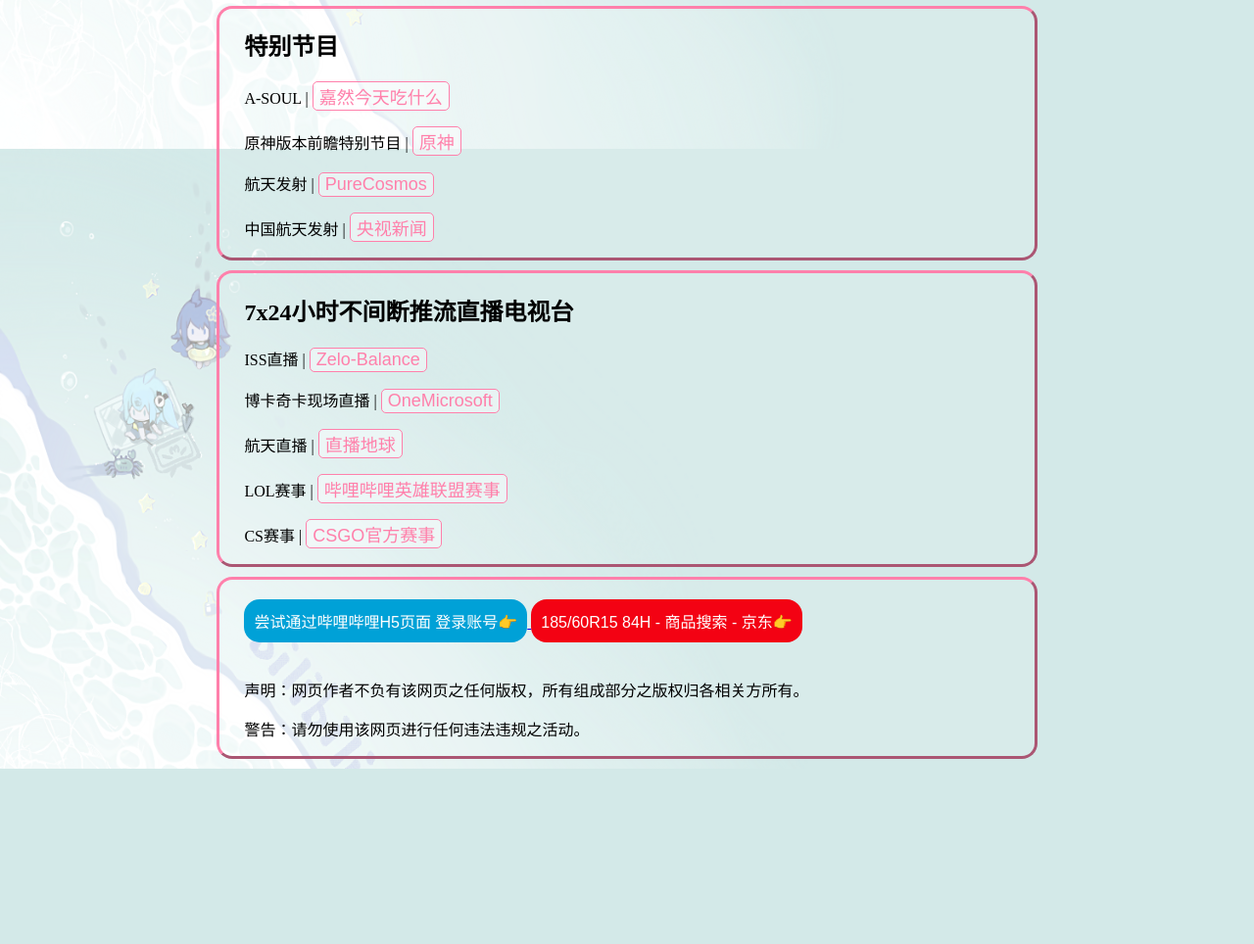
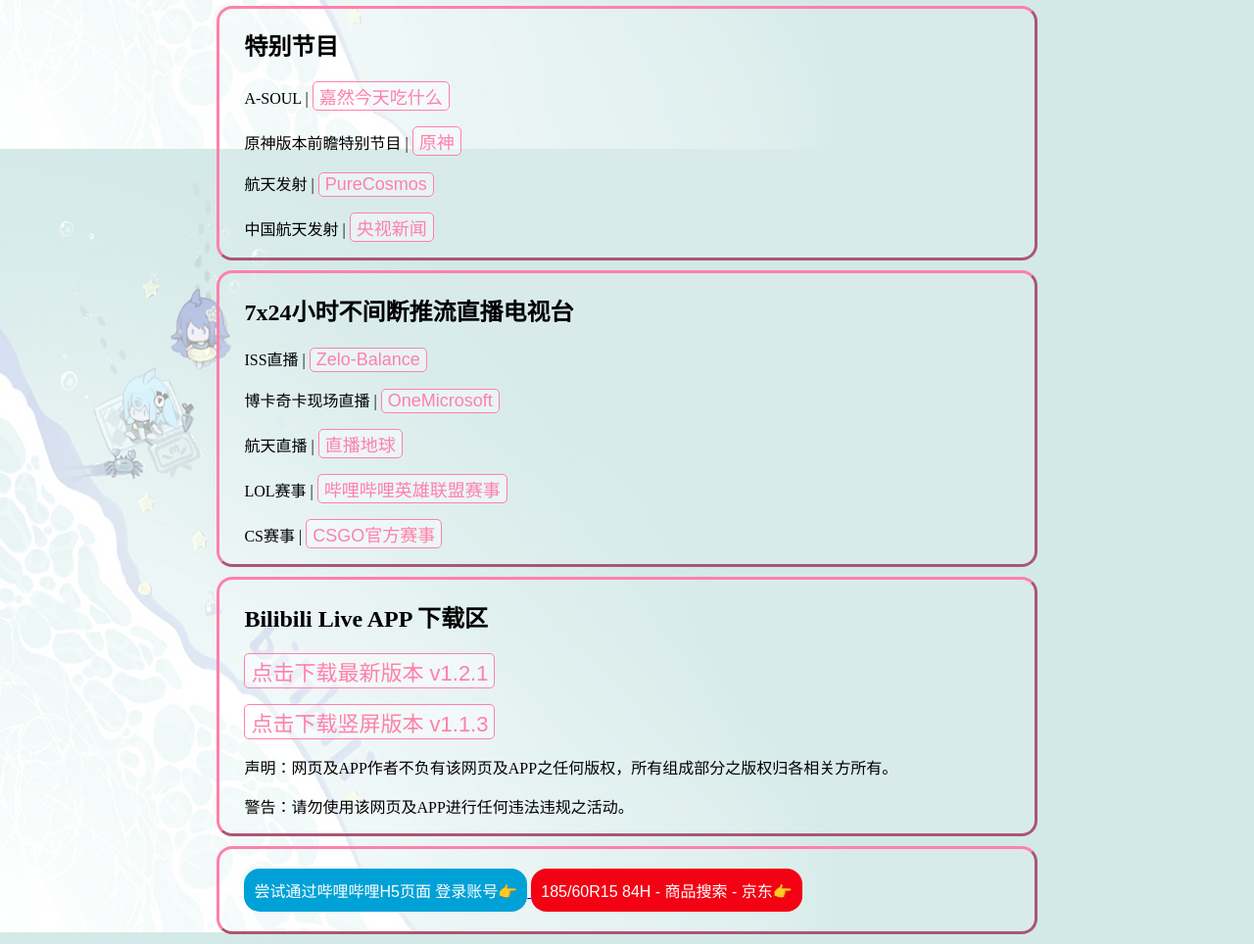
Before and after one commit to WenfengBei/BilibiliLive, a plain HTML site: page LiveNaviPage/index.html in a window 1280 px wide. Shown: the part 1448-2412 px from the top of the page at 98% size. Before the commit the page ends 2233 px from the top, so only its background shows below. Drawn offline with Linux system fonts and the light colour scheme.

Commit message:
v1.2.1 优化了浮动动作按钮（FAB）的位置，从而方便点击弹幕开关按钮。同时也给网页更新了APP下载链接。

```diff
--- a/LiveNaviPage/index.html
+++ b/LiveNaviPage/index.html
@@ -75,6 +75,12 @@
             border-width: 1px;
         }
 
+        button#downloadAPP {
+            font-size: 22px;
+            margin: auto;
+            /* margin-top: 20px; */
+        }
+
         button.specialLink {
             font-size: 16px;
             color: white;
@@ -148,7 +154,27 @@
         <p>LOL赛事 | <a href="https://live.bilibili.com/h5/6"><button class="toLive">哔哩哔哩英雄联盟赛事</button></a></p>
         <p>CS赛事 | <a href="https://live.bilibili.com/h5/35"><button class="toLive">CSGO官方赛事</button></a></p>
     </div>
+    <div>
+        <h2>Bilibili Live APP 下载区</h2>
+        <p>
+            <a href="Bilibili Live 1.2.1 release.apk">
+                <button id="downloadAPP" class="toLive">
+                    点击下载最新版本 v1.2.1
+                </button>
+            </a>
+        </p>
+        <p>
+            <a href="Bilibili Live 1.1.3 release (竖屏最终版).apk">
+                <button id="downloadAPP" class="toLive">
+                    点击下载竖屏版本 v1.1.3
+                </button>
+            </a>
+        </p>
+        <p>声明：网页及APP作者不负有该网页及APP之任何版权，所有组成部分之版权归各相关方所有。</p>
+        <p>警告：请勿使用该网页及APP进行任何违法违规之活动。</p>
+    </div>
     <div id="bottomDiv">
+
         <a href="https://passport.bilibili.com/h5-app/passport/login">
             <button id="loginPage" class="specialLink">
                 尝试通过哔哩哔哩H5页面 登录账号👉
@@ -159,8 +185,6 @@
                 185/60R15 84H - 商品搜索 - 京东👉
             </button>
         </a>
-        <p>声明：网页作者不负有该网页之任何版权，所有组成部分之版权归各相关方所有。</p>
-        <p>警告：请勿使用该网页进行任何违法违规之活动。</p>
     </div>
 </body>
 
--- a/app/release/output-metadata.json
+++ b/app/release/output-metadata.json
@@ -11,7 +11,7 @@
       "type": "SINGLE",
       "filters": [],
       "versionCode": 1,
-      "versionName": "1.2.0",
+      "versionName": "1.2.1",
       "outputFile": "app-release.apk"
     }
   ]
--- a/app/src/main/res/layout/activity_main.xml
+++ b/app/src/main/res/layout/activity_main.xml
@@ -16,7 +16,9 @@
         android:layout_width="wrap_content"
         android:layout_height="wrap_content"
         android:layout_gravity="bottom|end"
-        android:layout_margin="@dimen/fab_margin"
+        android:layout_marginRight="16dp"
+        android:layout_marginEnd="16dp"
+        android:layout_marginBottom="50dp"
         android:background="#FFFFFF"
         android:src="@drawable/round_home_black_48dp"
         app:backgroundTint="@color/pink_700"
```
Also changed, not shown: 4 other files.
